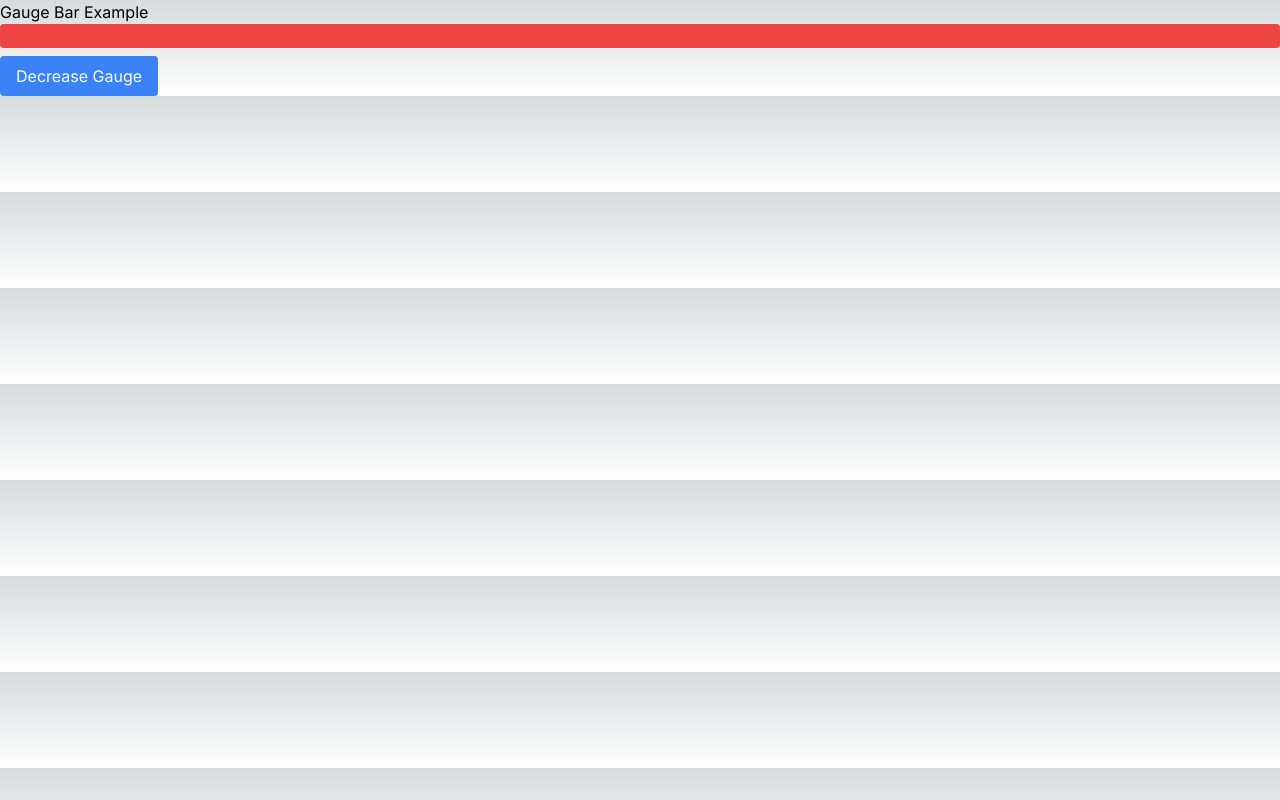
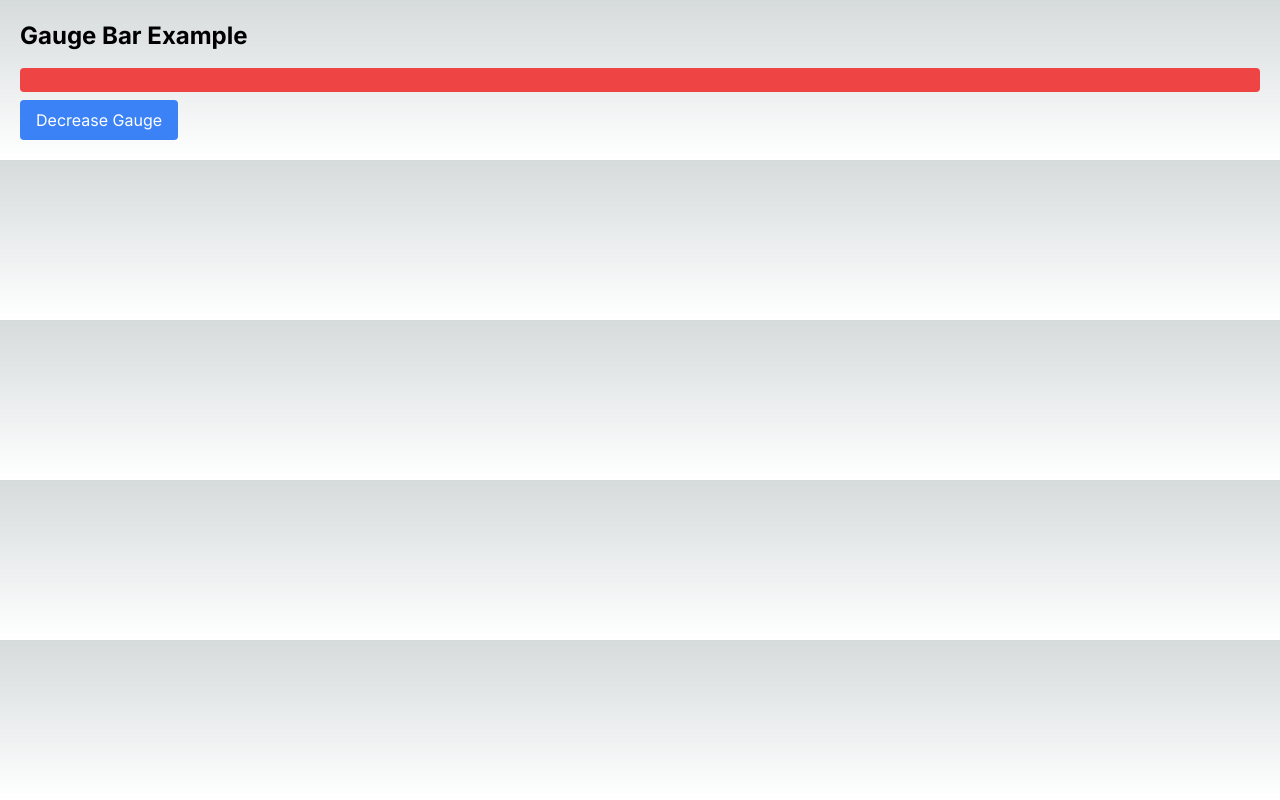
Before and after one commit to Nicknul/Amplify-2, a Next.js app in the folder front/: page / in a window 1280 px wide. Built offline with nearby package versions, Linux system fonts and the light colour scheme.

Commit message:
:lipstick: 정호연 : 요소에 직접 스타일 적용

```diff
--- a/front/src/app/page.tsx
+++ b/front/src/app/page.tsx
@@ -2,12 +2,11 @@
 
 import React from 'react';
 import GaugeBar from '../components/GaugeBar';
-import { page, title } from '../styles/styles';
 
 const Home: React.FC = () => {
   return (
-    <div className={page}>
-      <h1 className={title}>Gauge Bar Example</h1>
+    <div className="p-5">
+      <h1 className="text-2xl font-bold mb-4">Gauge Bar Example</h1>
       <GaugeBar initialValue={100} />
     </div>
   );
```
